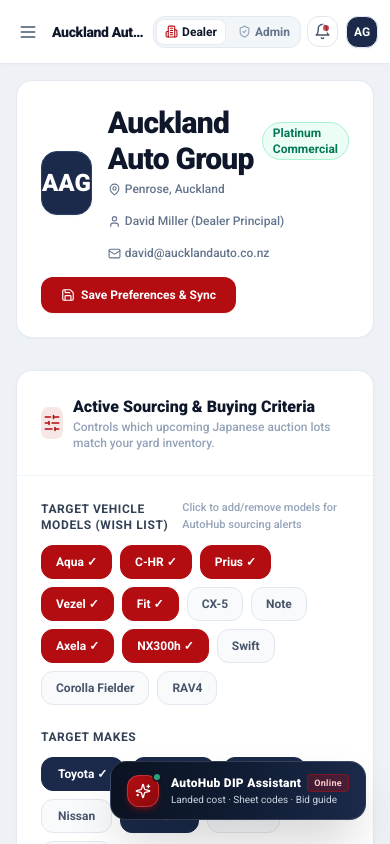
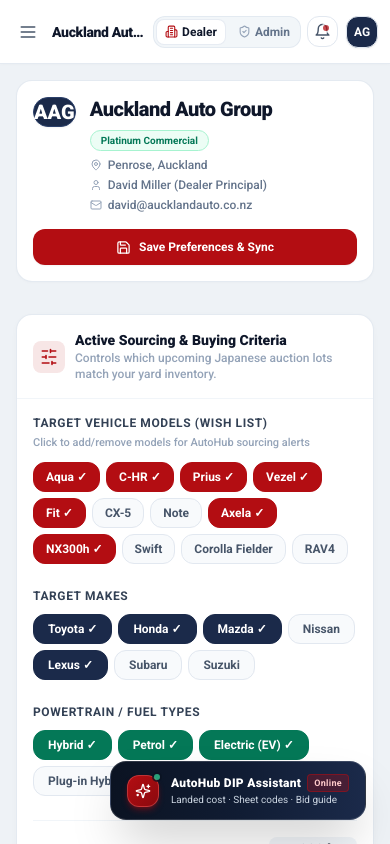
Before and after one commit to anilbuffer/autohub-dip, a Next.js app: page /profile in a window 390 px wide. Built offline with nearby package versions, Linux system fonts and the light colour scheme.

Commit message:
feat: add dealer profile page with editable sourcing preferences and sync integration

```diff
--- a/src/app/profile/page.tsx
+++ b/src/app/profile/page.tsx
@@ -97,33 +97,36 @@
       <div className="space-y-8 pb-16 max-w-7xl mx-auto">
 
         {/* Profile Header */}
-        <div className="bg-white p-6 sm:p-7 rounded-2xl border border-slate-200/90 shadow-[0_1px_3px_rgba(0,0,0,0.02)] flex flex-col md:flex-row md:items-center justify-between gap-4">
-          <div className="flex items-center gap-4">
-            <div className="w-16 h-16 rounded-2xl bg-[#1B2A4A] text-white flex items-center justify-center font-black text-2xl shadow-sm border border-[#2B406B]">
+        <div className="bg-white p-4 sm:p-6 md:p-7 rounded-2xl border border-slate-200/90 shadow-[0_1px_3px_rgba(0,0,0,0.02)] flex flex-col md:flex-row md:items-center justify-between gap-4 sm:gap-5">
+          <div className="flex items-start sm:items-center gap-3.5 sm:gap-4 min-w-0">
+            <div className="w-13 h-13 sm:w-16 sm:h-16 rounded-2xl bg-[#1B2A4A] text-white flex items-center justify-center font-black text-xl sm:text-2xl shadow-sm border border-[#2B406B] shrink-0">
               AAG
             </div>
-            <div>
-              <div className="flex items-center gap-2">
-                <h1 className="text-3xl font-black text-slate-900 tracking-tight">
+            <div className="min-w-0 flex-1">
+              <div className="flex flex-wrap items-center gap-2">
+                <h1 className="text-xl sm:text-2xl md:text-3xl font-black text-slate-900 tracking-tight leading-tight">
                   {dealer.name}
                 </h1>
-                <span className="text-xs font-bold text-emerald-700 bg-emerald-50 px-2.5 py-0.5 rounded-full border border-emerald-200">
+                <span className="text-[10px] sm:text-xs font-bold text-emerald-700 bg-emerald-50 px-2.5 py-0.5 rounded-full border border-emerald-200 shrink-0">
                   {dealer.tier}
                 </span>
               </div>
-              <div className="flex flex-wrap items-center gap-4 text-xs text-slate-500 font-medium mt-1">
-                <span className="flex items-center gap-1"><MapPin size={13} /> {dealer.location}</span>
-                <span className="flex items-center gap-1"><User size={13} /> {dealer.contactName} (Dealer Principal)</span>
-                <span className="flex items-center gap-1"><Mail size={13} /> {dealer.email}</span>
+              <div className="flex flex-col sm:flex-row sm:flex-wrap sm:items-center gap-1 sm:gap-3 text-xs text-slate-500 font-medium mt-1.5">
+                <span className="flex items-center gap-1.5 truncate"><MapPin size={12} className="text-slate-400 shrink-0" /> {dealer.location}</span>
+                <span className="hidden sm:inline text-slate-300">•</span>
+                <span className="flex items-center gap-1.5 truncate"><User size={12} className="text-slate-400 shrink-0" /> {dealer.contactName} (Dealer Principal)</span>
+                <span className="hidden sm:inline text-slate-300">•</span>
+                <span className="flex items-center gap-1.5 truncate"><Mail size={12} className="text-slate-400 shrink-0" /> {dealer.email}</span>
               </div>
             </div>
           </div>
 
           <button
             onClick={handleSave}
-            className="px-5 py-2.5 bg-[#B30D12] hover:bg-[#940B0F] text-white text-xs font-bold rounded-xl transition-all shadow-sm hover:shadow flex items-center gap-1.5 self-start md:self-auto cursor-pointer"
+            className="w-full md:w-auto px-5 py-2.5 bg-[#B30D12] hover:bg-[#940B0F] text-white text-xs sm:text-sm font-bold rounded-xl transition-all shadow-sm hover:shadow flex items-center justify-center gap-2 cursor-pointer shrink-0 active:scale-[0.99]"
           >
-            <Save size={14} /> Save Preferences & Sync
+            <Save size={15} />
+            <span>Save Preferences &amp; Sync</span>
           </button>
         </div>
 
@@ -138,41 +141,41 @@
 
         {/* Buying Preferences Card */}
         <div className="bg-white rounded-2xl border border-slate-200/90 shadow-[0_2px_8px_-2px_rgba(0,0,0,0.04)] overflow-hidden">
-          <div className="p-6 border-b border-slate-100 flex items-center justify-between">
-            <div className="flex items-center gap-2.5">
-              <div className="w-8 h-8 rounded-lg bg-[#B30D12]/10 text-[#B30D12] flex items-center justify-center font-bold">
+          <div className="p-4 sm:p-6 border-b border-slate-100 flex flex-col sm:flex-row sm:items-center justify-between gap-3">
+            <div className="flex items-center gap-2.5 min-w-0">
+              <div className="w-8 h-8 rounded-lg bg-[#B30D12]/10 text-[#B30D12] flex items-center justify-center font-bold shrink-0">
                 <SlidersHorizontal size={18} />
               </div>
-              <div>
-                <h2 className="text-base font-black text-slate-900">Active Sourcing & Buying Criteria</h2>
+              <div className="min-w-0 flex-1">
+                <h2 className="text-sm sm:text-base font-black text-slate-900 leading-snug">Active Sourcing &amp; Buying Criteria</h2>
                 <p className="text-xs text-slate-400 font-medium">Controls which upcoming Japanese auction lots match your yard inventory.</p>
               </div>
             </div>
 
-            <div className="hidden sm:flex items-center gap-2 text-xs font-bold text-slate-500 bg-slate-50 px-3 py-1.5 rounded-xl border border-slate-200">
+            <div className="hidden sm:flex items-center gap-2 text-xs font-bold text-slate-500 bg-slate-50 px-3 py-1.5 rounded-xl border border-slate-200 shrink-0 self-start sm:self-auto">
               <Sparkles size={13} className="text-[#B30D12]" />
               <span>{selectedModels.length} Active Target Models</span>
             </div>
           </div>
 
-          <div className="p-6 space-y-6">
+          <div className="p-4 sm:p-6 space-y-6">
 
             {/* Target Models Selector */}
             <div>
-              <div className="flex items-center justify-between mb-3">
+              <div className="flex flex-col sm:flex-row sm:items-center justify-between gap-1 mb-2.5">
                 <label className="text-xs font-bold text-slate-700 uppercase tracking-wider">
                   Target Vehicle Models (Wish List)
                 </label>
                 <span className="text-[11px] text-slate-400 font-medium">Click to add/remove models for AutoHub sourcing alerts</span>
               </div>
-              <div className="flex flex-wrap gap-2">
+              <div className="flex flex-wrap gap-1.5 sm:gap-2">
                 {availableModels.map((model) => {
                   const isSelected = selectedModels.includes(model);
                   return (
                     <button
                       key={model}
                       onClick={() => toggleModel(model)}
-                      className={`px-3.5 py-2 rounded-xl text-xs font-bold transition-all border cursor-pointer ${isSelected
+                      className={`px-3 sm:px-3.5 py-1.5 sm:py-2 rounded-xl text-xs font-bold transition-all border cursor-pointer active:scale-95 ${isSelected
                         ? 'bg-[#B30D12] text-white border-[#B30D12] shadow-xs'
                         : 'bg-slate-50 text-slate-600 border-slate-200 hover:bg-slate-100'
                         }`}
@@ -186,19 +189,19 @@
 
             {/* Target Manufacturers */}
             <div>
-              <div className="flex items-center justify-between mb-3">
+              <div className="flex items-center justify-between mb-2.5">
                 <label className="text-xs font-bold text-slate-700 uppercase tracking-wider">
                   Target Makes
                 </label>
               </div>
-              <div className="flex flex-wrap gap-2">
+              <div className="flex flex-wrap gap-1.5 sm:gap-2">
                 {availableMakes.map((make) => {
                   const isSelected = selectedMakes.includes(make);
                   return (
                     <button
                       key={make}
                       onClick={() => toggleMake(make)}
-                      className={`px-4 py-2 rounded-xl text-xs font-bold transition-all border cursor-pointer ${isSelected
+                      className={`px-3.5 sm:px-4 py-1.5 sm:py-2 rounded-xl text-xs font-bold transition-all border cursor-pointer active:scale-95 ${isSelected
                         ? 'bg-[#1B2A4A] text-white border-[#1B2A4A] shadow-xs'
                         : 'bg-slate-50 text-slate-600 border-slate-200 hover:bg-slate-100'
                         }`}
@@ -212,19 +215,19 @@
 
             {/* Fuel Preferences */}
             <div>
-              <div className="flex items-center justify-between mb-3">
+              <div className="flex items-center justify-between mb-2.5">
                 <label className="text-xs font-bold text-slate-700 uppercase tracking-wider">
                   Powertrain / Fuel Types
                 </label>
               </div>
-              <div className="flex flex-wrap gap-2">
+              <div className="flex flex-wrap gap-1.5 sm:gap-2">
                 {availableFuels.map((fuel) => {
                   const isSelected = selectedFuels.includes(fuel);
                   return (
                     <button
                       key={fuel}
                       onClick={() => toggleFuel(fuel)}
-                      className={`px-4 py-2 rounded-xl text-xs font-bold transition-all border cursor-pointer ${isSelected
+                      className={`px-3.5 sm:px-4 py-1.5 sm:py-2 rounded-xl text-xs font-bold transition-all border cursor-pointer active:scale-95 ${isSelected
                         ? 'bg-emerald-700 text-white border-emerald-700 shadow-xs'
                         : 'bg-slate-50 text-slate-600 border-slate-200 hover:bg-slate-100'
                         }`}
@@ -237,7 +240,7 @@
             </div>
 
             {/* Mileage & Margin Sliders */}
-            <div className="grid grid-cols-1 md:grid-cols-2 gap-8 pt-4 border-t border-slate-100">
+            <div className="grid grid-cols-1 md:grid-cols-2 gap-6 sm:gap-8 pt-4 border-t border-slate-100">
               {/* Max Kilometers Slider */}
               <div className="space-y-3">
                 <div className="flex justify-between items-center">
@@ -298,23 +301,24 @@
             </div>
 
             {/* Notification Automation */}
-            <div className="pt-6 border-t border-slate-100">
-              <div className="flex items-center justify-between p-4 bg-slate-50 rounded-2xl border border-slate-200">
-                <div className="flex items-center gap-3">
-                  <div className="w-10 h-10 rounded-xl bg-red-100 text-[#B30D12] flex items-center justify-center font-bold">
-                    <Zap size={20} />
+            <div className="pt-5 sm:pt-6 border-t border-slate-100">
+              <div className="flex items-start sm:items-center justify-between gap-3 sm:gap-4 p-3.5 sm:p-4 bg-slate-50/90 rounded-2xl border border-slate-200/90">
+                <div className="flex items-start sm:items-center gap-3 min-w-0 flex-1">
+                  <div className="w-9 h-9 sm:w-10 sm:h-10 rounded-xl bg-red-100 text-[#B30D12] flex items-center justify-center font-bold shrink-0 mt-0.5 sm:mt-0">
+                    <Zap size={18} />
                   </div>
-                  <div>
-                    <div className="text-xs font-bold text-slate-900">AutoHub Autonomous Match Notifications</div>
-                    <div className="text-[11px] text-slate-500">Receive priority dispatch alerts when Japanese auctions list vehicles matching your Auckland yard criteria.</div>
+                  <div className="min-w-0 flex-1">
+                    <div className="text-xs font-bold text-slate-900 leading-snug">AutoHub Autonomous Match Notifications</div>
+                    <div className="text-[11px] text-slate-500 mt-0.5 leading-relaxed">Receive priority dispatch alerts when Japanese auctions list vehicles matching your Auckland yard criteria.</div>
                   </div>
                 </div>
 
                 <button
                   onClick={() => setAutoAlerts(!autoAlerts)}
-                  className={`w-12 h-6 rounded-full transition-colors relative cursor-pointer ${autoAlerts ? 'bg-emerald-600' : 'bg-slate-300'}`}
+                  className={`w-11 h-6 rounded-full transition-colors relative cursor-pointer shrink-0 mt-1 sm:mt-0 ${autoAlerts ? 'bg-emerald-600' : 'bg-slate-300'}`}
+                  aria-label="Toggle autonomous match alerts"
                 >
-                  <span className={`block w-4 h-4 rounded-full bg-white shadow-xs transform transition-transform ${autoAlerts ? 'translate-x-7' : 'translate-x-1'}`} />
+                  <span className={`block w-4 h-4 rounded-full bg-white shadow-xs transform transition-transform ${autoAlerts ? 'translate-x-6' : 'translate-x-1'}`} />
                 </button>
               </div>
             </div>
```
